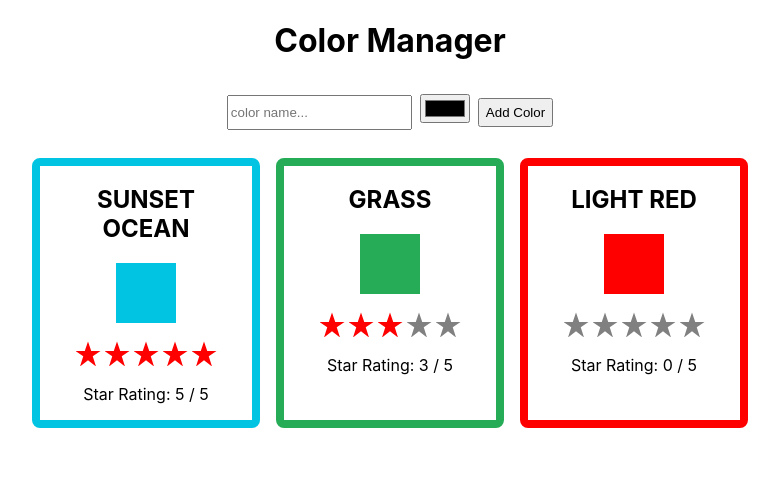
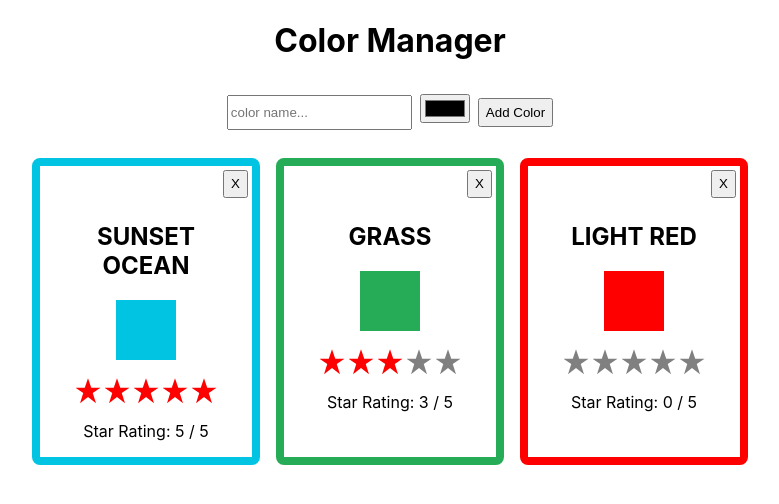
Before and after one commit to polzak/color-manager-react, a React (Create React App) app: page / in a window 1280 px wide. Shown: the top 504 px of the page, without its empty margins (250-1029 px from the left). Built offline with nearby package versions, Linux system fonts and the light colour scheme.

Commit message:
Added remove color feature.

```diff
--- a/package.json
+++ b/package.json
@@ -9,6 +9,7 @@
     "react": "^18.2.0",
     "react-dom": "^18.2.0",
     "react-scripts": "5.0.1",
+    "uuid": "^9.0.0",
     "web-vitals": "^2.1.4"
   },
   "scripts": {
--- a/src/App.css
+++ b/src/App.css
@@ -70,3 +70,9 @@ input, button {
 .form {
     margin: 8px 0 16px 0;
 }
+
+.remove {
+    display: flex;
+    justify-content: flex-end;
+    margin-right: -16px;
+}
--- a/src/App.js
+++ b/src/App.js
@@ -1,4 +1,5 @@
 import { Component } from 'react';
+import { v4 } from 'uuid'
 import './App.css';
 import AddColorForm from './components/AddColorForm';
 import ColorList from './components/ColorList';
@@ -12,14 +13,14 @@ class App extends Component {
       colors
     }
     this.addColor = this.addColor.bind(this)
+    this.removeColor = this.removeColor.bind(this)
   }
 
   addColor(title, color) {
-    const newId = this.state.colors.length
     const colors = [
       ...this.state.colors,
       {
-        id: newId,
+        id: v4(),
         title,
         color,
         rating: 0
@@ -28,15 +29,25 @@ class App extends Component {
     this.setState({colors})
   }
 
+  removeColor(id) {
+    const colors = this.state.colors.filter(color => color.id !== id)
+    this.setState({
+      colors
+    })
+  }
+
+
   render() {
-    const { addColor } = this
+    const { addColor, removeColor } = this
     const { colors } = this.state
     return (
       <div className="App">
         <div className="container">
           <h1>Color Manager</h1>
           <AddColorForm onNewColor={addColor} />
-          <ColorList colors={colors} />
+          <ColorList colors={colors}
+                  onRemove={removeColor}
+          />
         </div>
       </div>
     );
--- a/src/components/Color.js
+++ b/src/components/Color.js
@@ -1,7 +1,11 @@
 import StarRating from "./StarRating";
 
-const Color = ({title, color, rating=0}) =>
+const Color = ({id, title, color, rating=0, onRemove=f=>f}) =>
     <section className="color-box" style={{ borderColor: color}}>
+        <div className="remove">
+            <button onClick={() => onRemove(id)}>X</button>
+        </div>
+
         <h1>{title.toUpperCase()}</h1>
         <div className="color" style={{ backgroundColor: color }}>
         </div>
--- a/src/components/ColorList.js
+++ b/src/components/ColorList.js
@@ -1,11 +1,14 @@
 import Color from './Color'
 
-const ColorList = ({ colors=[] }) =>
+const ColorList = ({ colors=[], onRemove=f=>f }) =>
     <div className="color-list">
         {
             (colors.length === 0) ? <p>There is no color yet. Please add a color.</p>
             : colors.map(color =>
-                <Color key={color.id} {...color} />
+                <Color key={color.id}
+                    {...color}
+                    onRemove={onRemove}
+                    />
                 )
         }
     </div>
--- a/src/data/colors.js
+++ b/src/data/colors.js
@@ -1,18 +1,20 @@
+import { v4 } from 'uuid'
+
 const colors = [
     {
-        "id": 1,
+        "id": v4(),
         "title": "sunset ocean",
         "color": "#00c4e2",
         "rating": 5
     },
     {
-        "id": 2,
+        "id": v4(),
         "title": "grass",
         "color": "#26ac56",
         "rating": 3
     },
     {
-        "id": 3,
+        "id": v4(),
         "title": "light red",
         "color": "#ff0000",
         "rating": 0
```
Also changed, not shown: 1 other file (tests, documents, lock files or other folders).
